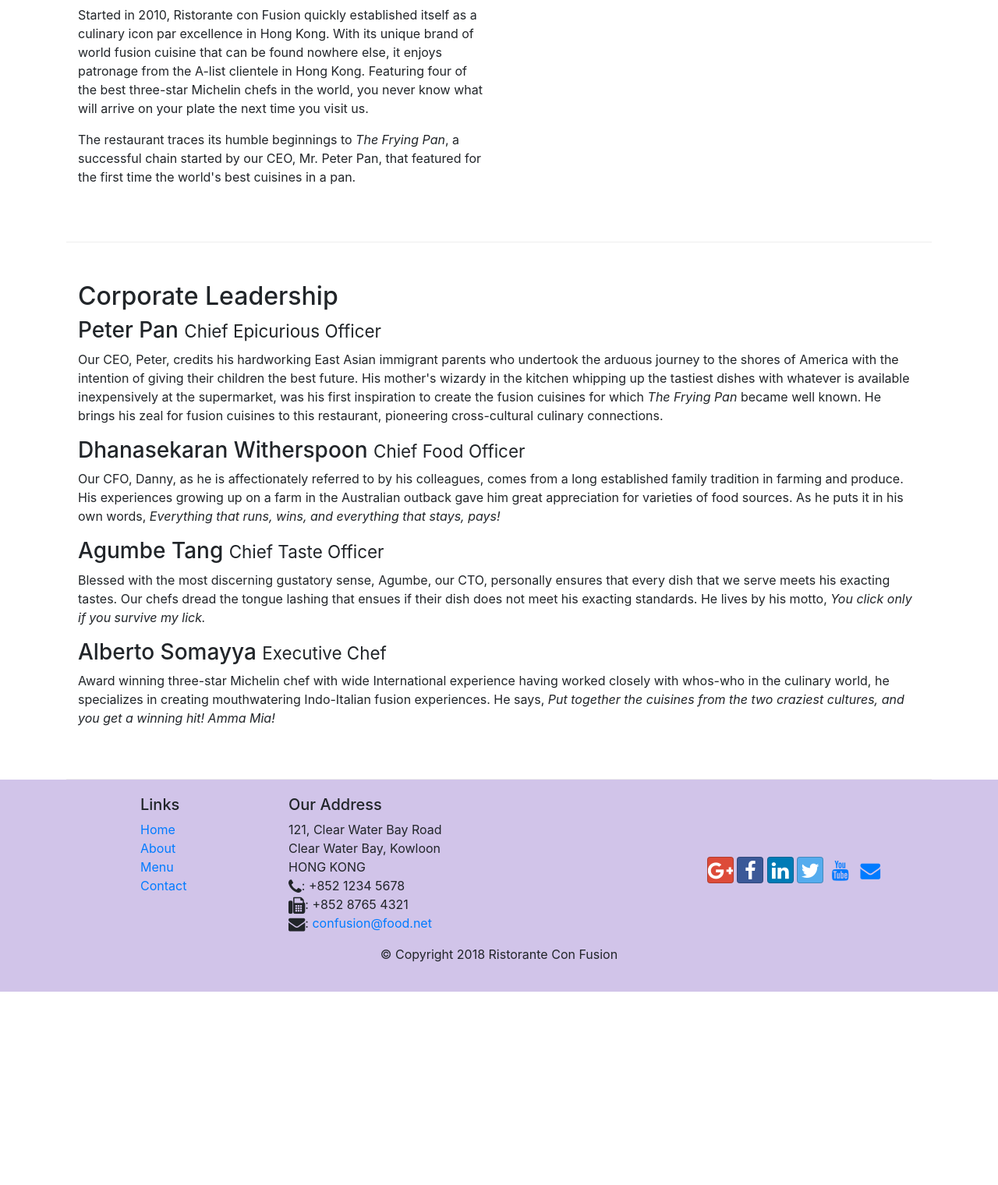
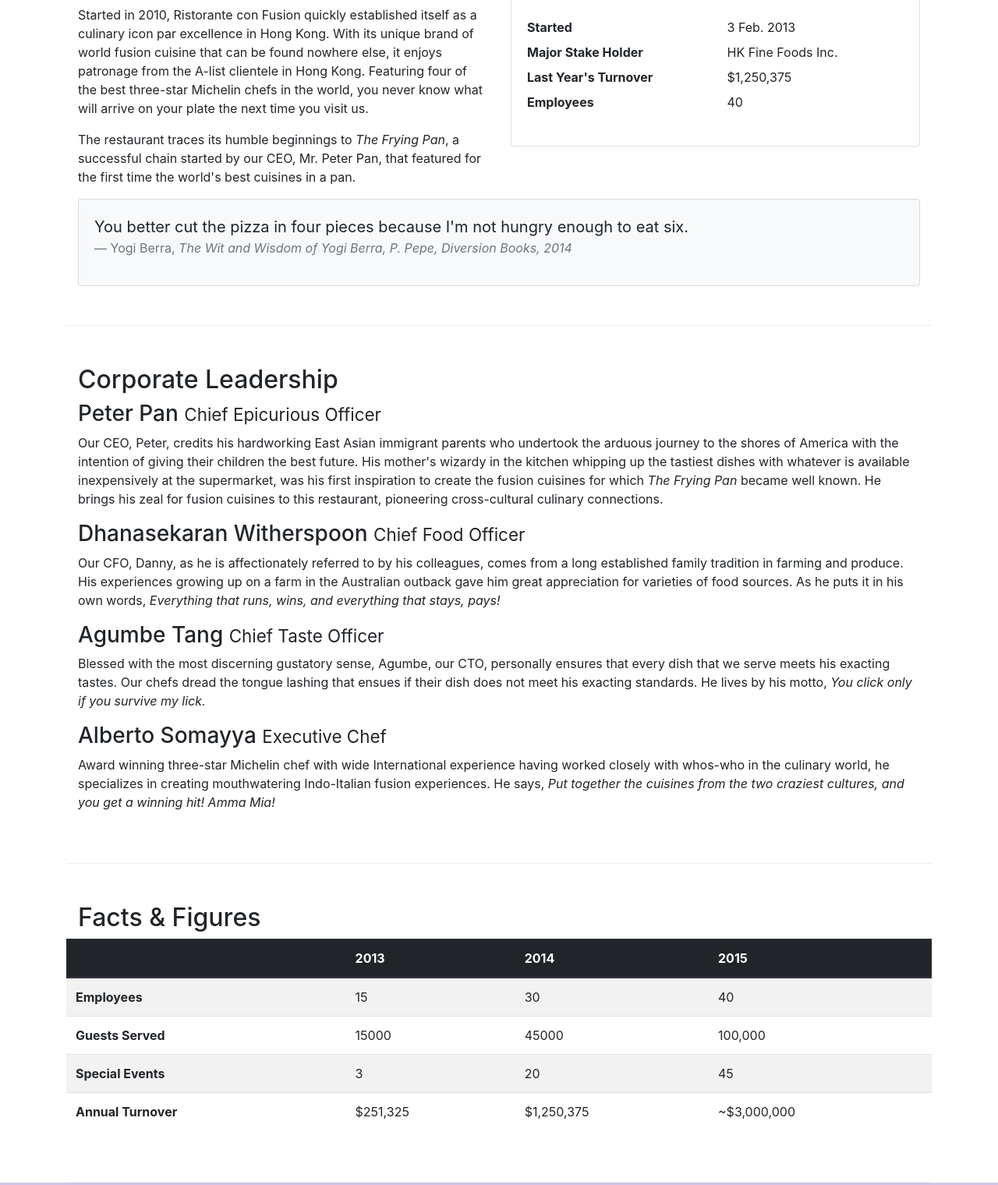
Before and after one commit to manpreet-singh18/bootstrap, a website: page aboutus.html in a window 1280 px wide. Shown: the part 554-2074 px from the top of the page at 78% size. Before the commit the page ends 1826 px from the top, so only its background shows below. Drawn offline with nearby package versions, Linux system fonts and the light colour scheme.

Commit message:
tables and cards

```diff
--- a/aboutus.html
+++ b/aboutus.html
@@ -63,10 +63,35 @@
                 <p>Started in 2010, Ristorante con Fusion quickly established itself as a culinary icon par excellence in Hong Kong. With its unique brand of world fusion cuisine that can be found nowhere else, it enjoys patronage from the A-list clientele in Hong Kong.  Featuring four of the best three-star Michelin chefs in the world, you never know what will arrive on your plate the next time you visit us.</p>
                 <p>The restaurant traces its humble beginnings to <em>The Frying Pan</em>, a successful chain started by our CEO, Mr. Peter Pan, that featured for the first time the world's best cuisines in a pan.</p>
             </div>
-            <div class="col-12  col-sm col-lg  col-xl ">
-
+            <div class="col-12 col-sm-6 ">
+                <div class="card">
+                    <h3 class="class-header bg-primary text-white">Facts At a Glance</h3>
+                    <div class="card-body">
+                        <dl class="row">
+                            <dt class="col-6">Started</dt>
+                            <dd class="col-6">3 Feb. 2013</dd>
+                            <dt class="col-6">Major Stake Holder</dt>
+                            <dd class="col-6">HK Fine Foods Inc.</dd>
+                            <dt class="col-6">Last Year's Turnover</dt>
+                            <dd class="col-6">$1,250,375</dd>
+                            <dt class="col-6">Employees</dt>
+                            <dd class="col-6">40</dd>
+                        </dl>
+                    </div>
+                </div>
             </div>
-
+            <div class="col-12">
+                <div class="card card-body bg-light">
+                    <blockquote class="blockquote">
+                        <p class="mb-0">You better cut the pizza in four pieces because
+                            I'm not hungry enough to eat six.</p>
+                        <footer class="blockquote-footer">Yogi Berra,
+                            <cite title="Source Title">The Wit and Wisdom of Yogi Berra,
+                            P. Pepe, Diversion Books, 2014</cite>
+                        </footer>
+                    </blockquote>
+                </div>
+            </div>
         </div>
 
 
@@ -84,6 +109,51 @@
                 <p class="d-none d-sm-block">Award winning three-star Michelin chef with wide International experience having worked closely with whos-who in the culinary world, he specializes in creating mouthwatering Indo-Italian fusion experiences. He says, <em>Put together the cuisines from the two craziest cultures, and you get a winning hit! Amma Mia!</em></p>
             </div>
        </div>
+      <div class="row row-content">
+        <div class="col-12 col-sm-9">
+            <h2>Facts &amp; Figures</h2>
+        </div>
+         <div class="col-12 col-sm-3">
+        </div>
+        <div class="table-responsive">
+            <table class="table table-striped">
+                <thead class="thead-dark">
+                    <tr>
+                        <th>&nbsp;</th>
+                        <th>2013</th>
+                        <th>2014</th>
+                        <th>2015</th>
+                    </tr>
+                </thead>
+                <tbody>
+                    <tr>
+                        <th>Employees</th>
+                        <td>15</td>
+                        <td>30</td>
+                        <td>40</td>
+                    </tr>
+                    <tr>
+                        <th>Guests Served</th>
+                        <td>15000</td>
+                        <td>45000</td>
+                        <td>100,000</td>
+                    </tr>
+                    <tr>
+                        <th>Special Events</th>
+                        <td>3</td>
+                        <td>20</td>
+                        <td>45</td>
+                    </tr>
+                    <tr>
+                        <th>Annual Turnover</th>
+                        <td>$251,325</td>
+                        <td>$1,250,375</td>
+                        <td>~$3,000,000</td>
+                    </tr>
+                </tbody>
+            </table>
+        </div>
+      </div>
 
     </div>
 
```
